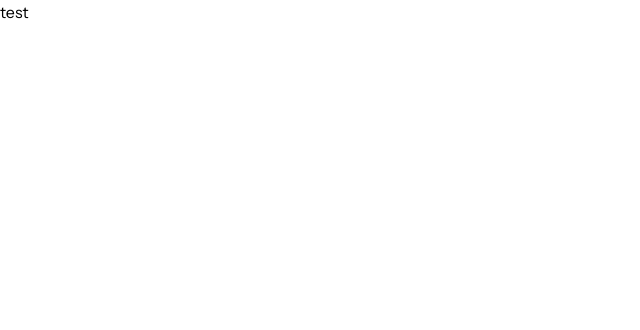
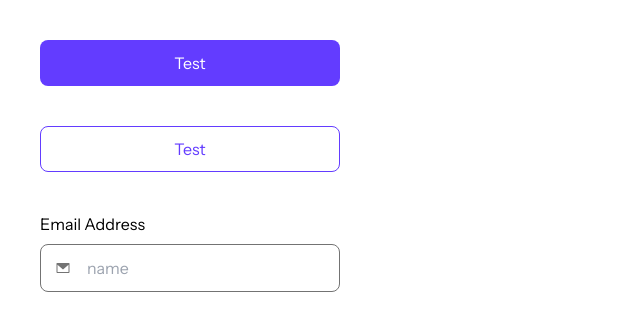
Before and after one commit to unaygney/link-sharing-app, a Next.js app: page / in a window 1280 px wide. Shown: the top 330 px of the page, without its empty margins (0-640 px from the left). Built offline with nearby package versions, Linux system fonts and the light colour scheme.

Commit message:
update page.js

```diff
--- a/app/page.js
+++ b/app/page.js
@@ -1,3 +1,17 @@
+import Button from "@/components/Button";
+import { TextField } from "@/components/Input";
 export default function Home() {
-  return <main>test</main>;
+  return (
+    <main className="p-10">
+      <div className="flex flex-col gap-10 max-w-[300px]">
+        <Button title="Test" variant="primary" />
+        <Button title="Test" variant="secondary" />
+        <TextField
+          labelTag="Email Address"
+          inputName="name"
+          placeholder="name"
+        />
+      </div>
+    </main>
+  );
 }
```
